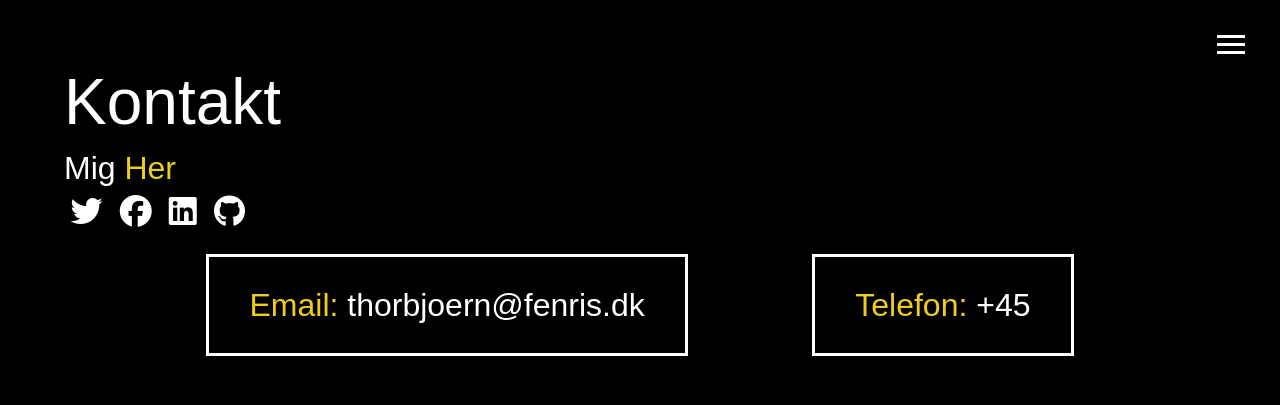
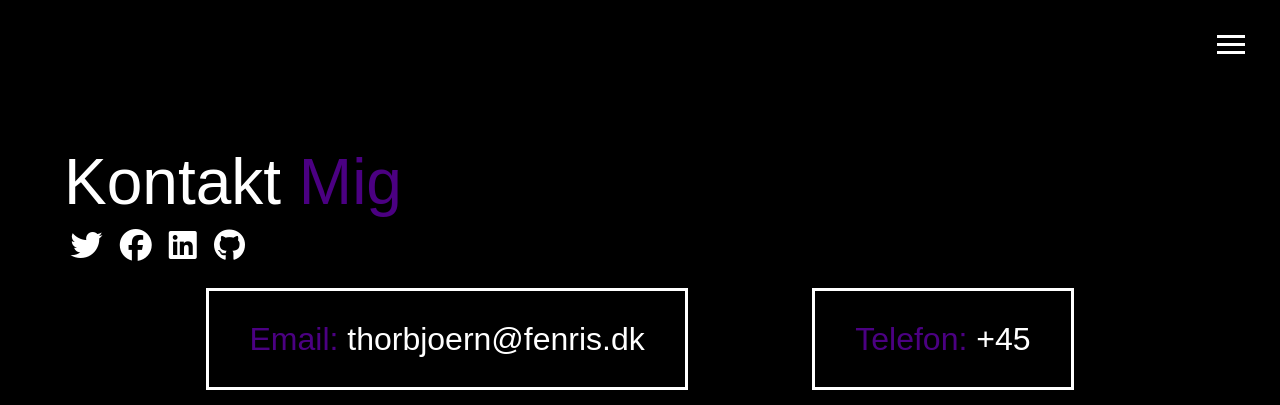
Before and after one commit to Thunderbear86/fenrisv2, a PHP site: page /kontakt.php in a window 1280 px wide. Shown: the top 405 px of the page. Run offline with PHP 8.4, Linux system fonts and the light colour scheme; style sheets or scripts are compiled from the project's sources; some libraries are stand-ins or nearby versions.

Commit message:
Headings vh10 Farve skift

```diff
--- a/about.php
+++ b/about.php
@@ -24,7 +24,7 @@
 </nav>
 
 <main>
-    <h1 class="lg-heading">
+    <h1 class="lg-heading" style="margin-top: 10vh;">
         Thorbjørn
         <span class="sec-text">Wagner</span>
     </h1>
--- a/css/styles.scss
+++ b/css/styles.scss
@@ -14,7 +14,7 @@ $custom-colors: (
 
 $primary: #000000;
 $secondary: #fff;
-$third: #eece1a;
+$third: #4B0082;
 $menu-color: #444444FF;
 $Dblack: #0b0c0b;
 
--- a/kontakt.php
+++ b/kontakt.php
@@ -24,12 +24,13 @@
 </nav>
 
 <main id="contact">
-    <h1 class="lg-heading">
-        Kontakt
+    <h1 class="lg-heading" style="margin-top: 10vh;">
+        Kontakt <span class="sec-text">Mig</span>
+
     </h1>
 
     <h2 class="sm-heading">
-        Mig <span class="sec-text">Her</span>
+
     </h2>
 
     <?php include 'ikoner.php';?>
```
Also changed, not shown: colors.html (added, +9 -0 lines).
